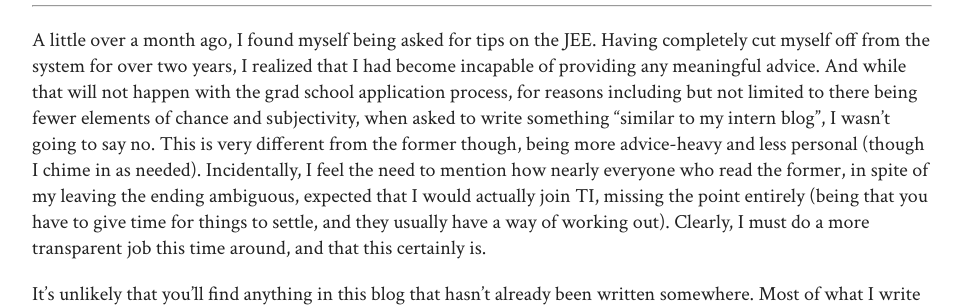
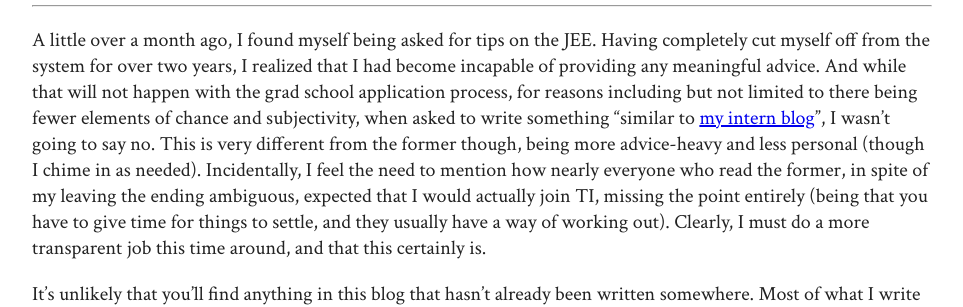
Before and after one commit to adwaygirish/adwaygirish.github.io, a Jekyll site: the page built from misc/blogs/10-22_grad_apping.md, in a window 1280 px wide and 900 px high. Shown: the part 324-631 px from the top of the window, without its empty margins (158-1121 px from the left). Built offline with Jekyll 4.4.1, drawn with Linux system fonts in a browser that asks for light colours; part of the change alters nothing that is shown.

```diff
--- a/misc/blogs/10-22_grad_apping.md
+++ b/misc/blogs/10-22_grad_apping.md
@@ -12,7 +12,7 @@ October 2, 2022
 
 ---
 
-A little over a month ago, I found myself being asked for tips on the JEE. Having completely cut myself off from the system for over two years, I realized that I had become incapable of providing any meaningful advice. And while that will not happen with the grad school application process, for reasons including but not limited to there being fewer elements of chance and subjectivity, when asked to write something “similar to my intern blog”, I wasn’t going to say no. This is very different from the former though, being more advice-heavy and less personal (though I chime in as needed). Incidentally, I feel the need to mention how nearly everyone who read the former, in spite of my leaving the ending ambiguous, expected that I would actually join TI, missing the point entirely (being that you have to give time for things to settle, and they usually have a way of working out). Clearly, I must do a more transparent job this time around, and that this certainly is.
+A little over a month ago, I found myself being asked for tips on the JEE. Having completely cut myself off from the system for over two years, I realized that I had become incapable of providing any meaningful advice. And while that will not happen with the grad school application process, for reasons including but not limited to there being fewer elements of chance and subjectivity, when asked to write something “similar to [my intern blog](https://adwaygirish.github.io/blogs/7-21_intern)”, I wasn’t going to say no. This is very different from the former though, being more advice-heavy and less personal (though I chime in as needed). Incidentally, I feel the need to mention how nearly everyone who read the former, in spite of my leaving the ending ambiguous, expected that I would actually join TI, missing the point entirely (being that you have to give time for things to settle, and they usually have a way of working out). Clearly, I must do a more transparent job this time around, and that this certainly is.
 
 
 It’s unlikely that you’ll find anything in this blog that hasn’t already been written somewhere. Most of what I write is regurgitated from the innumerable articles I read going through the same process in 2021, many of which can be found in the colossal [https://github.com/shaily99/advice](https://github.com/shaily99/advice). And still, here is my own attempt at such a blog, as much for the benefit of others as for myself. I feel like enough time has passed since the process for me to be able to view it as objectively as possible, but not so long that I forget specific details. I do my best to bring those out here.
```
